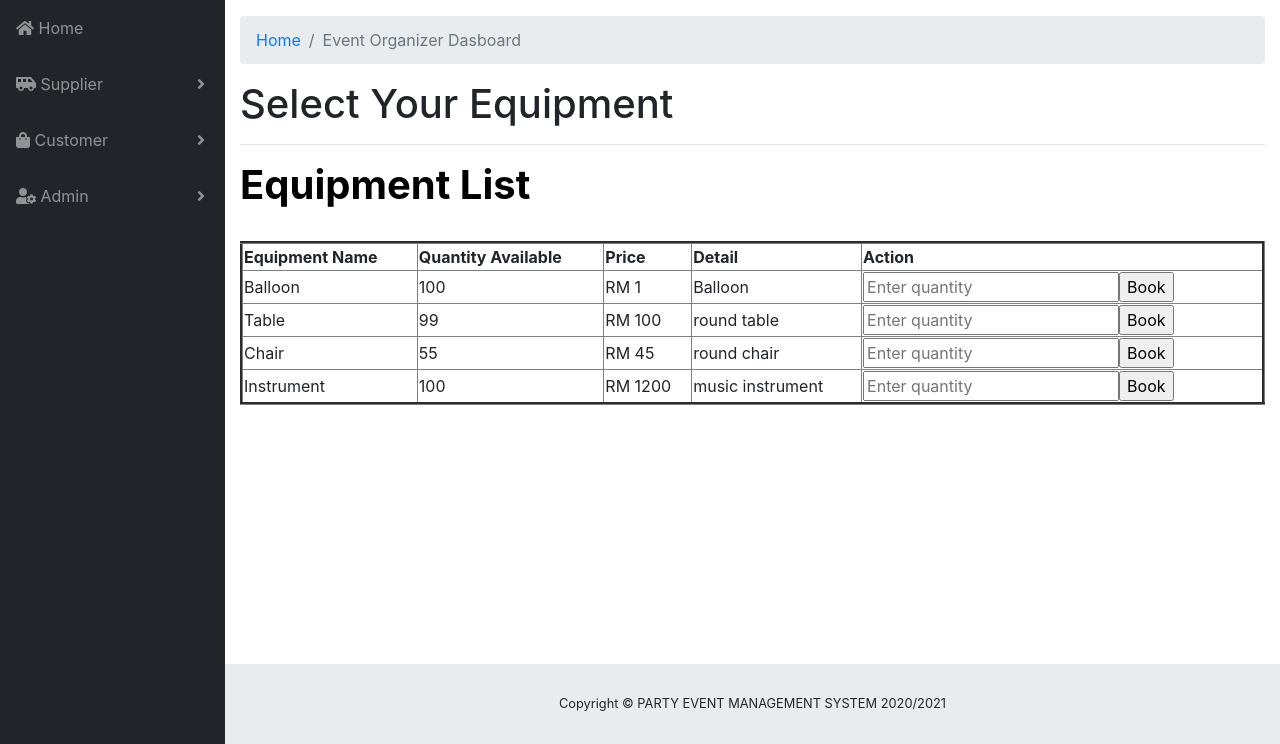
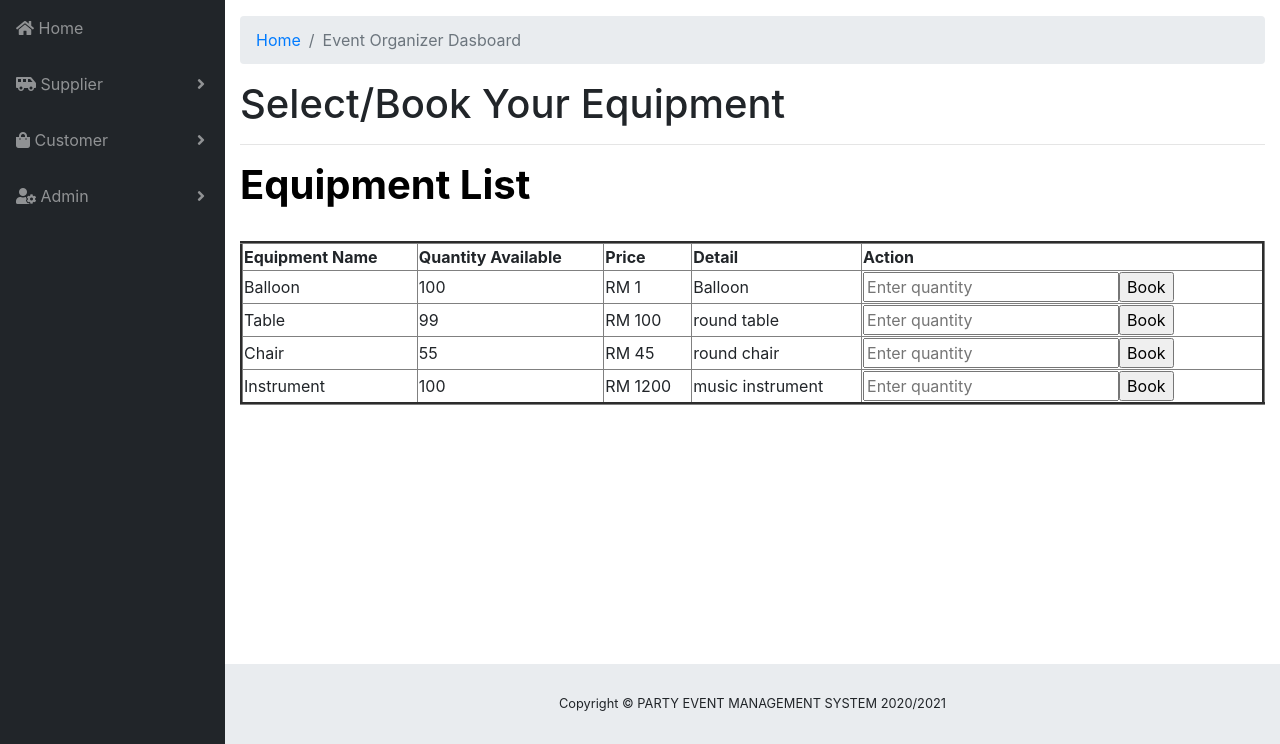
Before and after one commit to yewkhen97/Event_management_system, a PHP site: page /EMS/cEquipment.php in a window 1280 px wide. Shown: the part 56-800 px from the top of the page. Run offline with PHP 8.4, Linux system fonts and the light colour scheme; a user stored in the database is signed in; data comes from the database, SQL or seed files in the repository.

Commit message:
Update cEquipment.php
update again

```diff
--- a/ApplicationLayer/UserView/cEquipment.php
+++ b/ApplicationLayer/UserView/cEquipment.php
@@ -27,7 +27,7 @@ include "customerHeader.php";
           </ol>
 
           <!-- Page Content -->
-          <h1>Select Your Equipment</h1>
+          <h1>Select/Book Your Equipment</h1>
           <hr>
 
 <!-- Top menu on small screens -->
```
